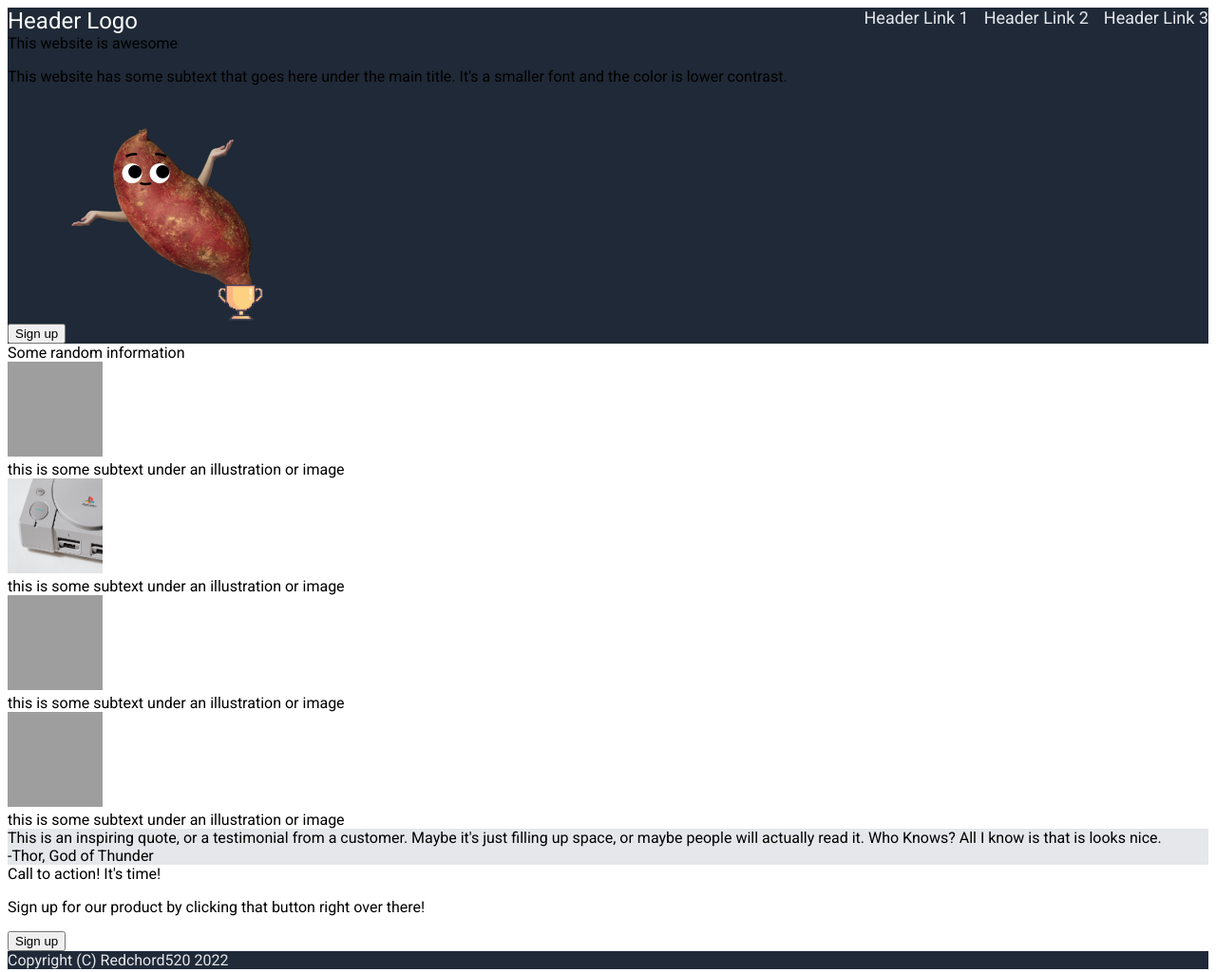
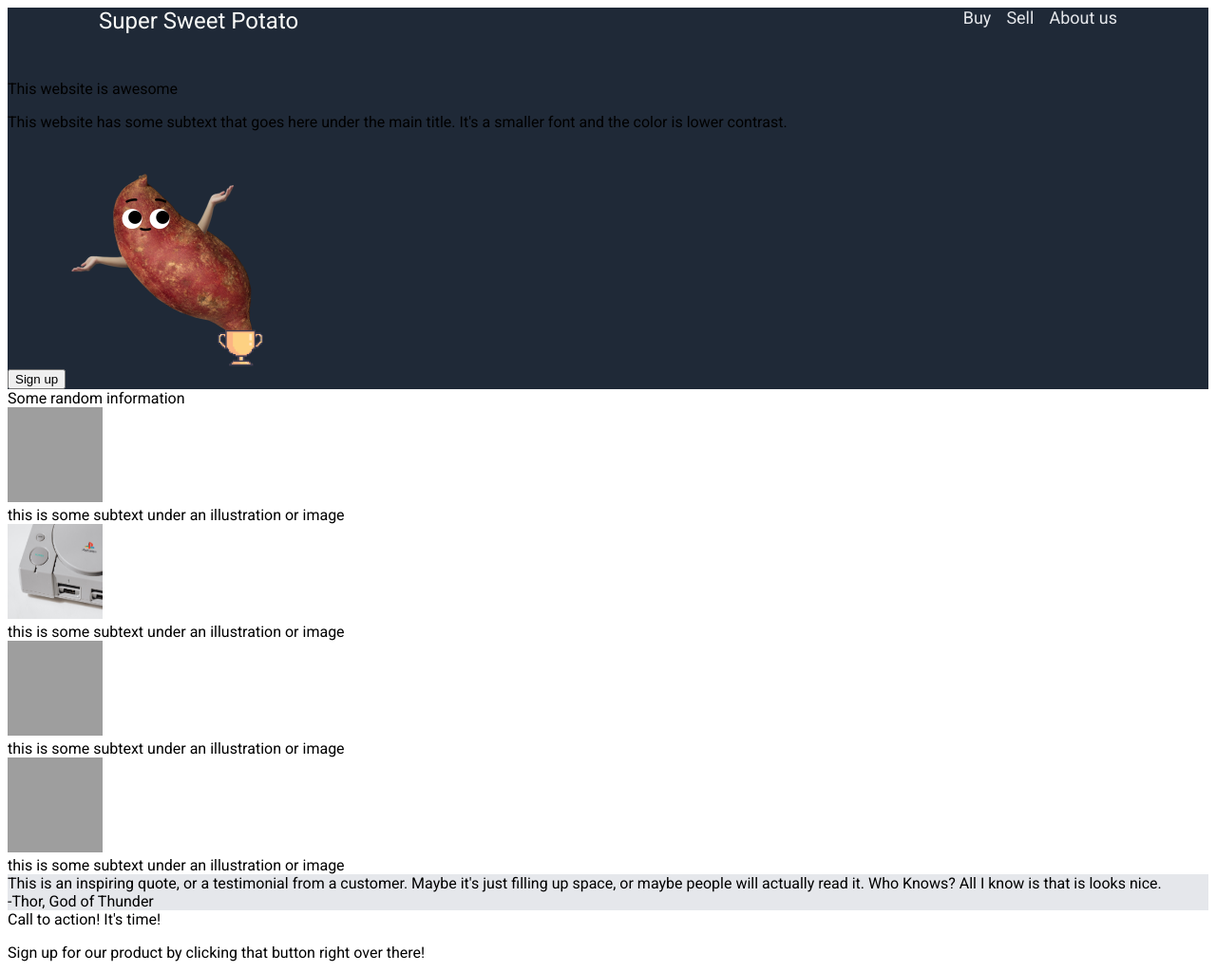
Before and after one commit to Redchord520/landing-page, a plain HTML site: page index.html in a window 1280 px wide. Shown: the top 1024 px of the page at 95% size. Drawn offline with Linux system fonts and the light colour scheme; grey boxes are pictures that could not be loaded.

Commit message:
add padding to header in style.css, update placeholder text in index.html

```diff
--- a/index.html
+++ b/index.html
@@ -9,11 +9,11 @@
 </head>
     <body>
         <header>
-            <div class="logo">Header Logo</div>
+            <div class="logo">Super Sweet Potato</div>
             <ul class="links">
-                <li><a href="#">Header Link 1</a></li>
-                <li><a href="#">Header Link 2</a></li>
-                <li><a href="#">Header Link 3</a></li>
+                <li><a href="#">Buy</a></li>
+                <li><a href="#">Sell</a></li>
+                <li><a href="#">About us</a></li>
             </ul>
         </header>
             <div class="hero">
--- a/style.css
+++ b/style.css
@@ -12,7 +12,7 @@ header, footer {
 header {
     display: flex;
     justify-content: space-between;
-
+    padding: 0px 96px 48px;
 }
 
 .logo {
```
